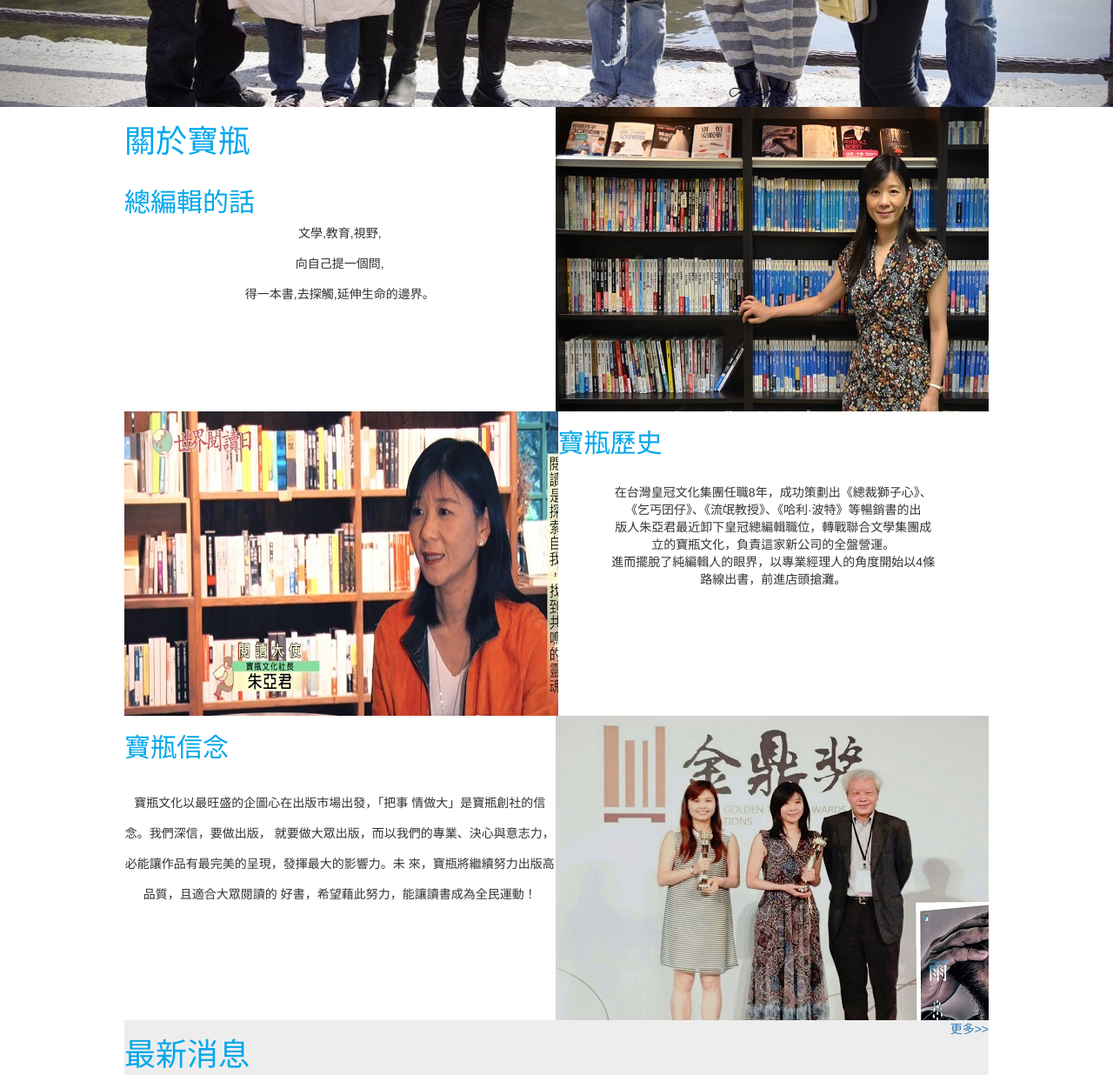
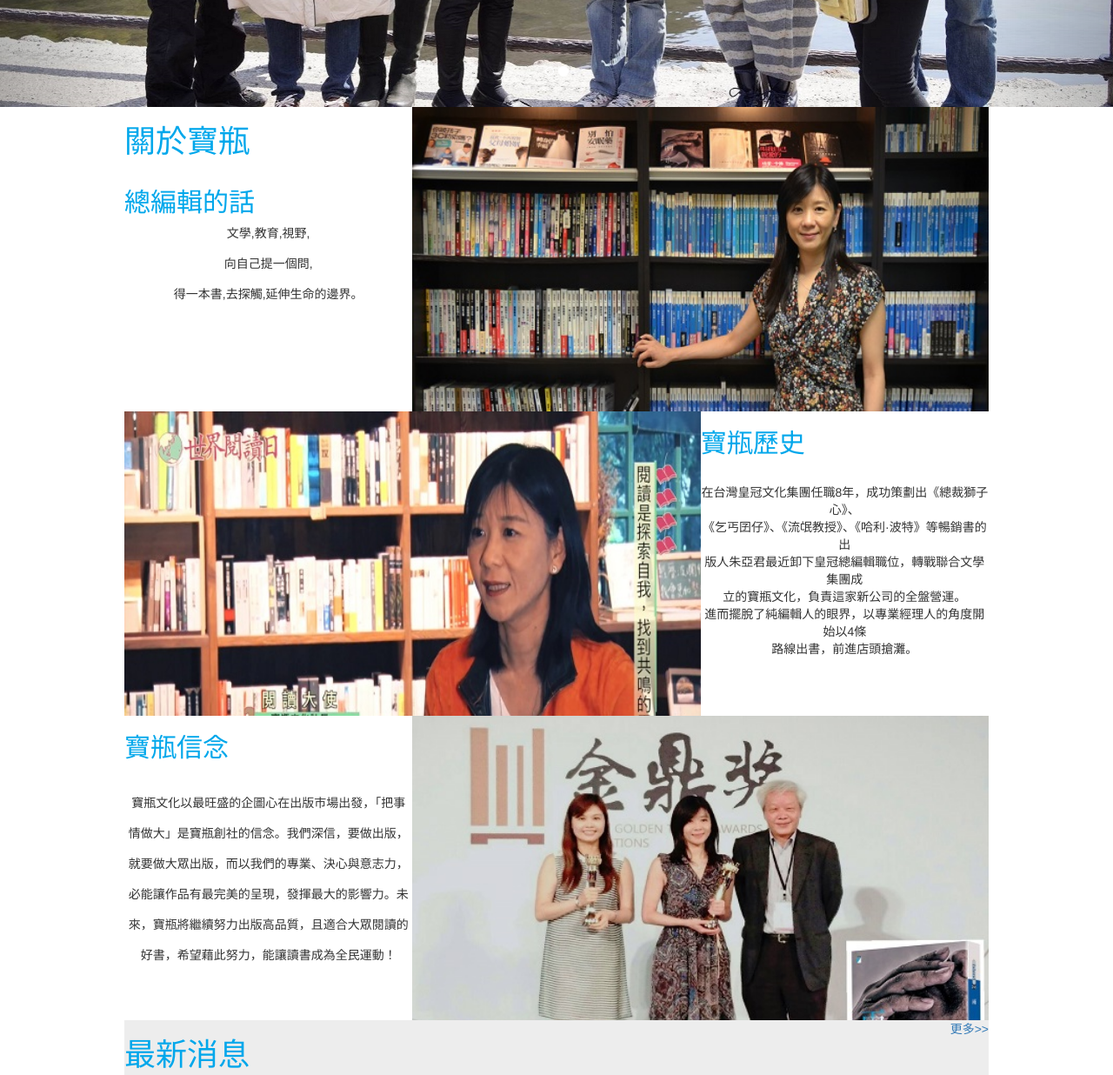
Before and after one commit to hsulicheng/hsulicheng.github.io, a plain HTML site: page index.html in a window 1280 px wide. Shown: the part 760-1996 px from the top of the page at 87% size. Drawn offline with nearby package versions, Linux system fonts and the light colour scheme.

Commit message:
Update index.html

```diff
--- a/index.html
+++ b/index.html
@@ -69,15 +69,7 @@
             display: flex;
 
         }
-        .box A{
-            width: 100%;
-        }
-        .box B{
-            width: 100%;
-        }
-        .box C{
-            width: 100%;
-        }
+
 
         .box-1 {
             width: 50%;
@@ -86,12 +78,12 @@
         }
 
         .box-2 {
-            width: 27%;
+            width: 50%;
 
             background-color: white;
         }
         .box-3{
-            width: 27%;
+            width: 50%;
             background-color: white;
         }
         .box-4{
@@ -687,6 +679,8 @@
             }
 
 
+
+
             .book-news1 {
                 width: 100%;
             }
@@ -723,11 +717,11 @@
         .modal-body{
             display: flex;
         }
-        .box-2{width:500px; height:350px;overflow:hidden;}
+        .box-2{width:100%; height:350px;overflow:hidden;}
         .box-2 img{transform:scale(1,1);transition: all 1s ease-out;}
         .box-2 img:hover{transform:scale(1.2,1.2);}
 
-        .box-3{width:500px; height:350px;overflow:hidden;}
+        .box-3{width:100%; height:350px;overflow:hidden;}
         .box-3 img{transform:scale(1,1);transition: all 1s ease-out;}
         .box-3 img:hover{transform:scale(1.2,1.2);}
 
@@ -863,12 +857,12 @@
 
 
                     </div>
-                    <div class="box-2"><img src="./img/004.jpg"   alt=""></div>
+                    <div class="box-2"><img src="./img/004.jpg"   alt="" width="100%"></div>
 
                 </div>
 
                 <div class="box B">
-                    <div class="box-3"><img src="./img/005.jpg" alt=""></div>
+                    <div class="box-3"><img src="./img/005.jpg" alt="" width="100%"></div>
                     <div class="box-4">
                         <div class="box-2-top">
                             <h2 style="color:#00A7EB;">寶瓶歷史</h2>
@@ -906,7 +900,7 @@
                         </div>
                     </div>
                     <div class="box-2">
-                        <img src="./img/007.jpg" alt="">
+                        <img src="./img/007.jpg" alt="" width="100%">
                     </div>
                 </div>
             </div>
```
